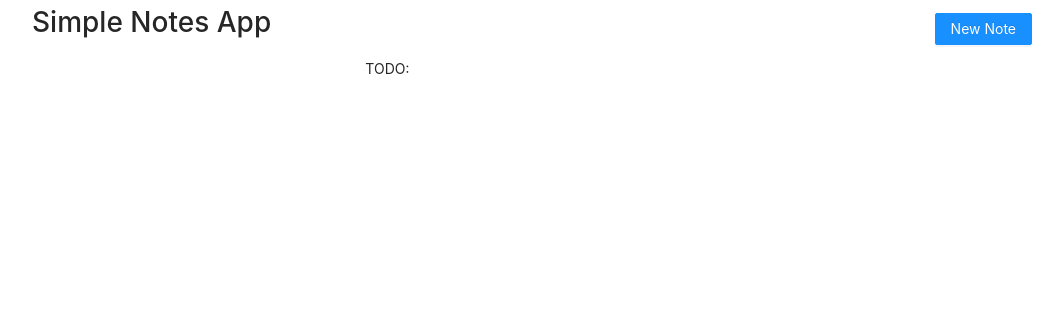
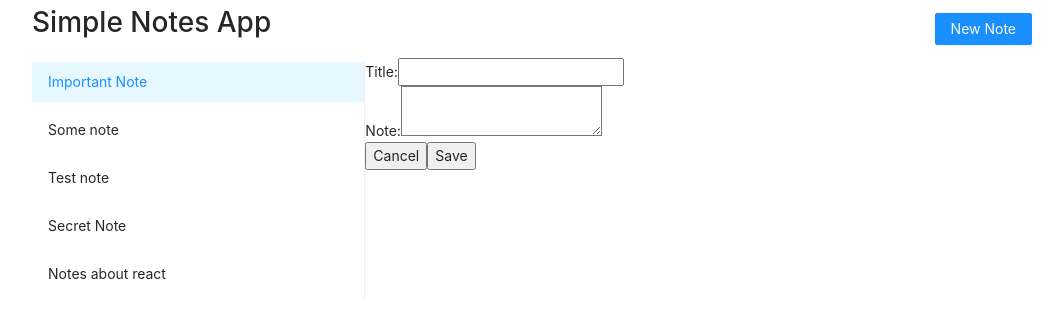
Before and after one commit to sitek94/simple-notes-app, a React (Create React App) app: page / in a window 1280 px wide. Shown: the top 318 px of the page, without its empty margins (108-1171 px from the left). Built offline with nearby package versions, Linux system fonts and the light colour scheme.

Commit message:
create NoteForm component stub

```diff
--- a/src/components/app.tsx
+++ b/src/components/app.tsx
@@ -1,16 +1,18 @@
 import * as React from 'react'
 import styled from 'styled-components'
 
+import notes from '../test/notes.json'
 import { NotesServices } from '../services/notes'
 import { Note } from '../types'
 
 import { Button, Row, Col } from 'antd'
 import { NotesList } from './notes-list'
+import { NoteForm } from './note-form'
 
 const unselectedNote: Note = {
   id: '',
   title: '',
-  text: ''
+  text: '',
 }
 
 interface Props {
@@ -18,7 +20,6 @@ interface Props {
 }
 
 function App({ service }: Props) {
-
   // Handle selection of a task from the list
   function onSelect(note: Note) {}
 
@@ -31,13 +32,17 @@ function App({ service }: Props) {
       <Row>
         <Col span={8}>
           <NotesList
-            notes={[]}
+            notes={notes}
             onSelect={onSelect}
-            selectedNoteId={unselectedNote.id}
+            selectedNoteId={notes[0].id}
           />
         </Col>
         <Col span={16}>
-          <form>TODO:</form>
+          <NoteForm
+            note={unselectedNote}
+            onSubmit={() => {}}
+            onCancel={() => {}}
+          />
         </Col>
       </Row>
     </Container>
--- /dev/null
+++ b/src/components/note-form.tsx
@@ -0,0 +1,49 @@
+import { Note } from "../types"
+
+interface Props {
+  note: Note
+  onSubmit: (note: Note) => void
+  onCancel: () => void
+}
+
+function NoteForm({ note, onSubmit, onCancel }: Props) {
+  function handleSubmit(event: React.FormEvent) {
+    event.preventDefault()
+  }
+
+  return (
+    <form onSubmit={handleSubmit}>
+      <div>
+        <label>Title:</label>
+        <input
+          data-testid="input-title"
+          value={''}
+          onChange={() => {}}
+        />
+      </div>
+      <div>
+        <label>Note:</label>
+        <textarea
+          data-testid="input-text"
+          value={''}
+          onChange={() => {}}
+        />
+      </div>
+      <div>
+        <input
+          type="button"
+          data-testid="cancel-note"
+          value="Cancel"
+          onClick={onCancel}
+        />
+        <input
+          type="submit"
+          data-testid="save-note"
+          value="Save"
+        />
+      </div>
+    </form>
+  )
+}
+
+export { NoteForm }
```
